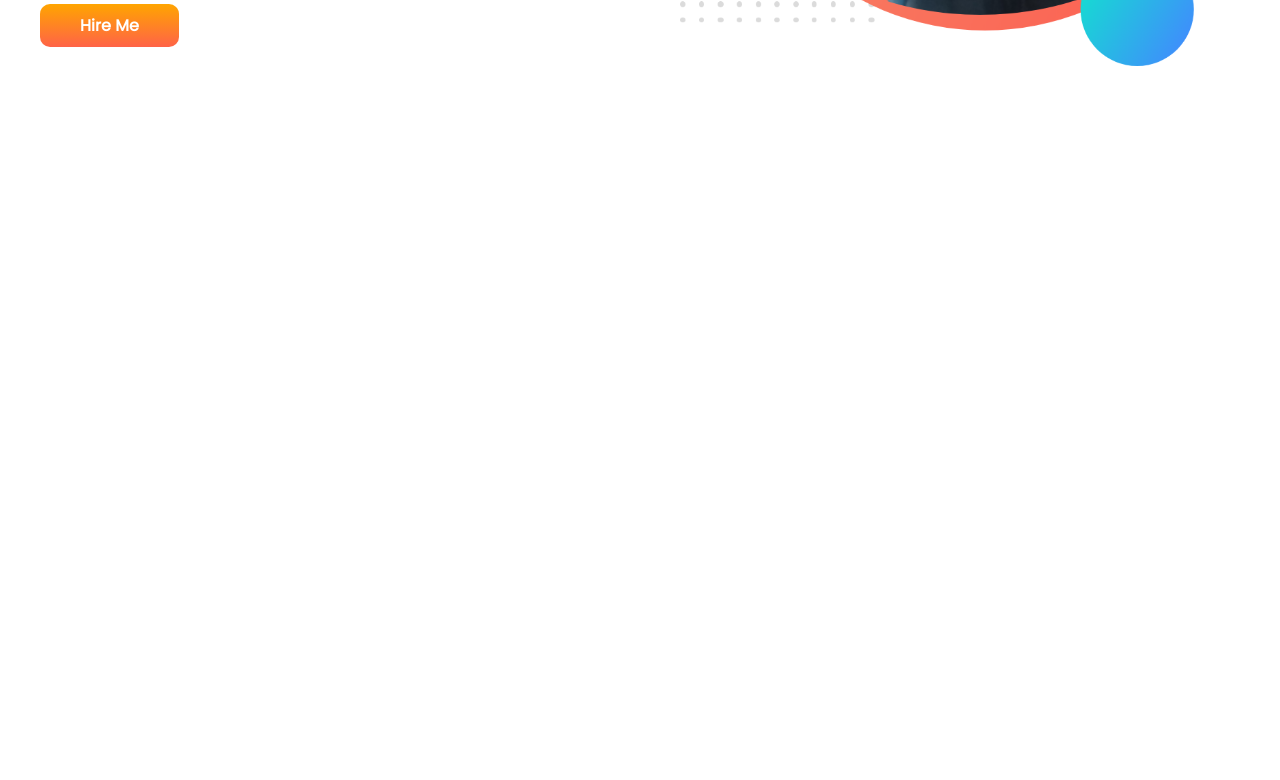
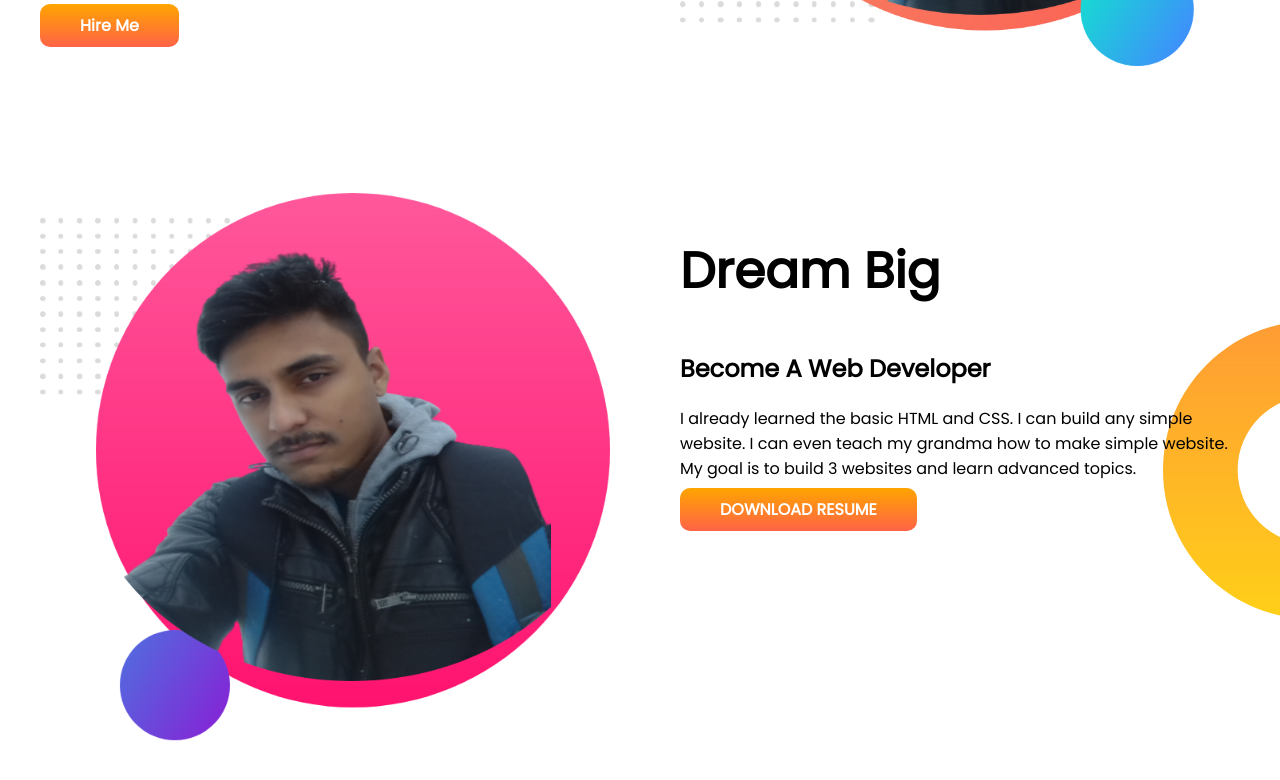
Before and after one commit to arghobhowmik/developer-portfolio1, a plain HTML site: page index.html in a window 1280 px wide. Shown: the part 500-1280 px from the top of the page. Before the commit the page ends 800 px from the top, so only its background shows below. Drawn offline with Linux system fonts and the light colour scheme.

Commit message:
second section

```diff
--- a/index.html
+++ b/index.html
@@ -33,6 +33,17 @@
         </div>
         <div class="half-width"><img src="images/my-bgg.png" alt=""></div>
     </section>
+    <section class="dream-big">
+        <div class="half-width"><img src="images/my-bgpic.png" alt=""></div>
+        <div class="half-width">
+            <h1>Dream Big</h1>
+            <h2>Become A Web Developer</h2>
+            <p>I already learned the basic HTML and CSS. I can build any simple website. I can even teach my grandma how
+                to make simple website. My goal is to build 3 websites and learn advanced topics.</p>
+            <a class="link-button" target="_blank" href="https://www.linkedin.com/in/argho-bhowmik-998aa8184/">DOWNLOAD
+                RESUME</a>
+        </div>
+    </section>
 </body>
 
 </html>
--- a/style.css
+++ b/style.css
@@ -10,6 +10,7 @@ h1{
 }
 section{
     display: flex;
+    margin-bottom: 120px;
 }
 .half-width{
     width: 50%;
@@ -31,3 +32,8 @@ section{
     background-image: url(images/top-banner.png);
     background-repeat: no-repeat;
 }
+.dream-big{
+    background-image: url(images/dream-bg.png);
+    background-repeat: no-repeat;
+    background-position: right;
+}
```
Also changed, not shown: images/img-remove.png (added), images/my-bgpic.png (added).
